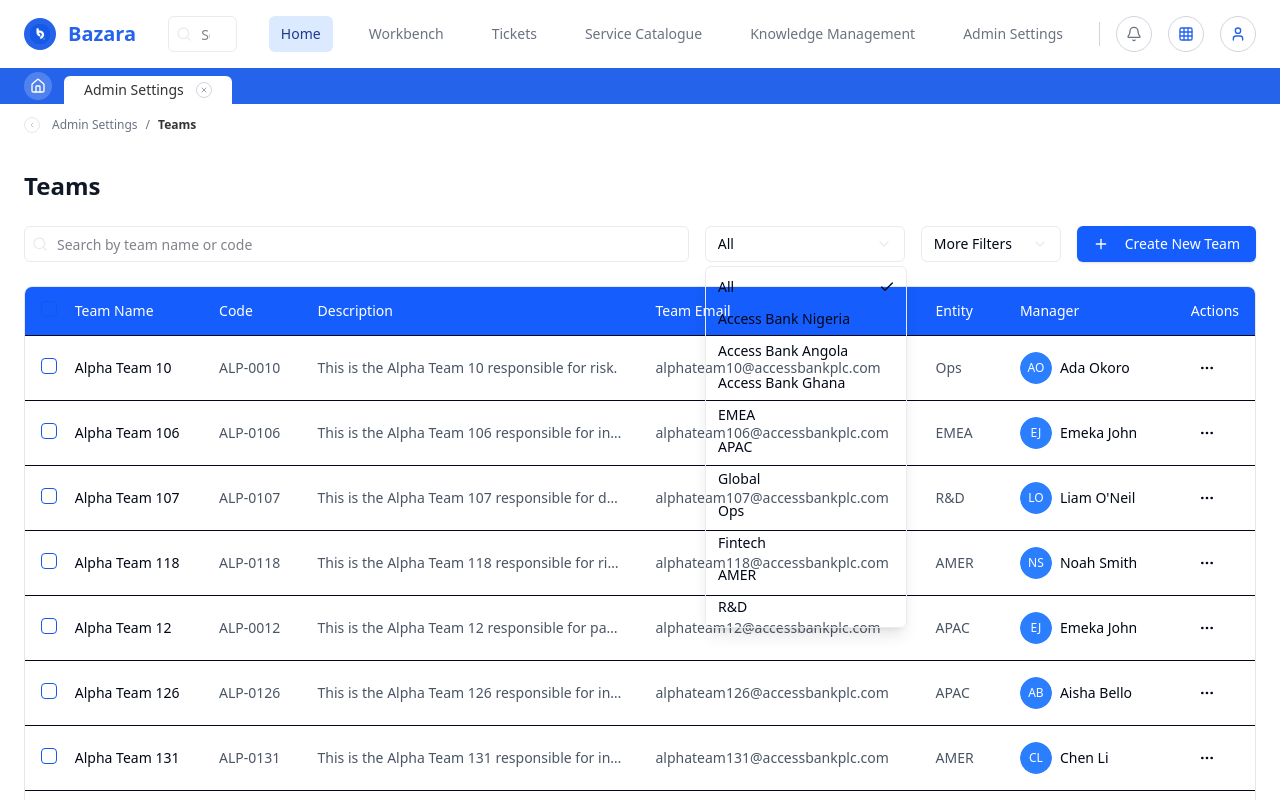
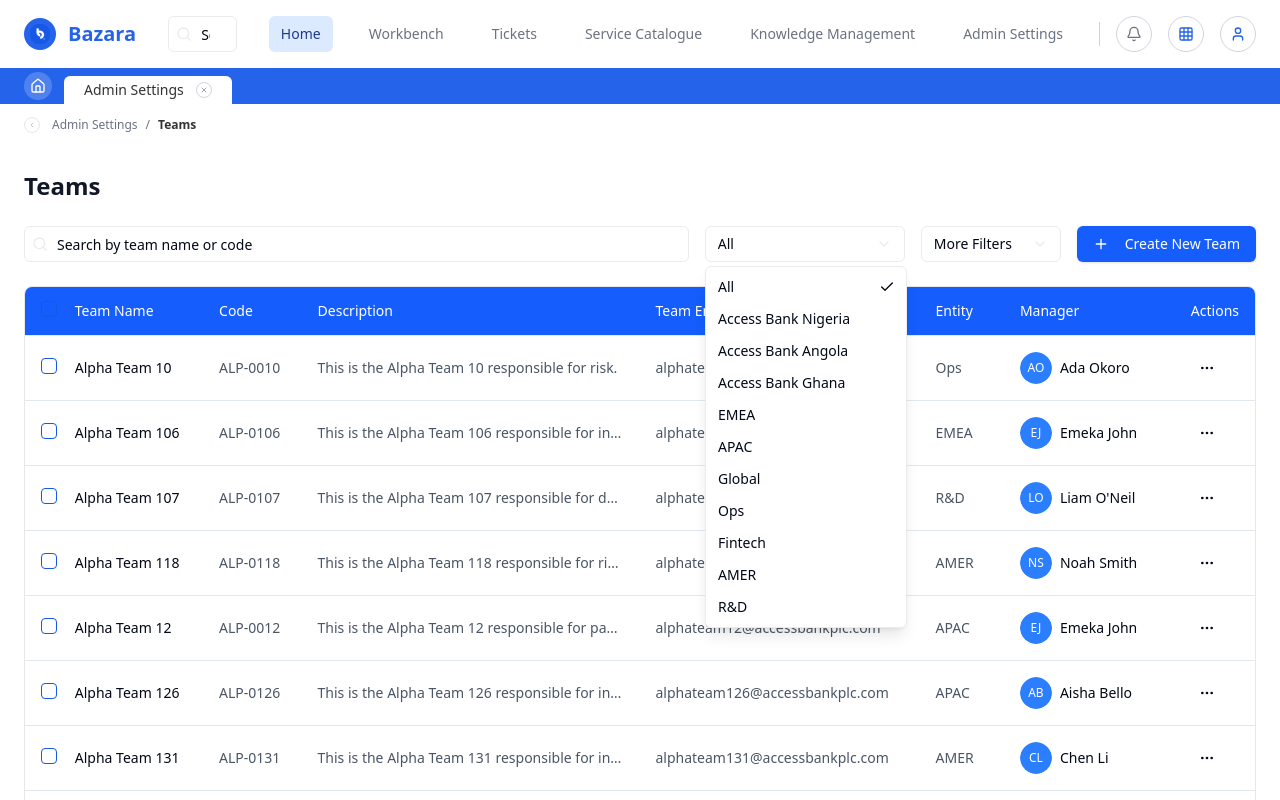
Before and after one commit to chukwuekeuzoma/team-management-ui, a Next.js app: page / in a window 1280 px wide. Both pictures are taken after a click on the button "All". Shown: the top 800 px of the page. Built offline with nearby package versions, Linux system fonts and the light colour scheme.

Commit message:
style: update Select component styles for improved accessibility and visual consistency

```diff
--- a/app/globals.css
+++ b/app/globals.css
@@ -27,6 +27,14 @@
   --color-icon-blue: var(--color-brand-bg);
   --color-button-border: var(--color-separator);
   --color-button-hover: #f9fafb;
+  --color-popover: #ffffff;
+  --color-popover-foreground: 222.2 84% 4.9%;
+  --color-accent: 210 40% 96%;
+  --color-accent-foreground: 222.2 47.4% 11.2%;
+  --color-muted: 210 40% 96%;
+  --color-muted-foreground: 215.4 16.3% 46.9%;
+  --color-border: 214.3 31.8% 91.4%;
+  --color-ring: 222.2 84% 4.9%;
 }
 
 /* Base layer for default look */
--- a/components/ui/Select/Select.tsx
+++ b/components/ui/Select/Select.tsx
@@ -19,14 +19,14 @@ const SelectTrigger = React.forwardRef<
   <SelectPrimitive.Trigger
     ref={ref}
     className={cn(
-      "flex h-9 w-full items-center justify-between whitespace-nowrap rounded-md border border-input bg-transparent px-3 py-2 text-sm data-[placeholder]:text-muted-foreground focus:outline-none focus:ring-1 focus:ring-ring disabled:cursor-not-allowed disabled:opacity-50 [&>span]:line-clamp-1",
+      "flex h-9 w-full items-center justify-between whitespace-nowrap rounded-md border border-input bg-white px-3 py-2 text-sm data-[placeholder]:text-muted-foreground focus:outline-none focus:ring-1 focus:ring-ring disabled:cursor-not-allowed disabled:opacity-50 [&>span]:line-clamp-1",
       className
     )}
     {...props}
   >
     {children}
     <SelectPrimitive.Icon asChild>
-      <ChevronDown className="h-4 w-4 text-input"/>
+      <ChevronDown className="h-4 w-4 text-input" />
     </SelectPrimitive.Icon>
   </SelectPrimitive.Trigger>
 ));
@@ -75,7 +75,7 @@ const SelectContent = React.forwardRef<
     <SelectPrimitive.Content
       ref={ref}
       className={cn(
-        "relative z-50 max-h-[--radix-select-content-available-height] min-w-[8rem] overflow-y-auto overflow-x-hidden rounded-md border border-input bg-popover text-popover-foreground shadow-lg data-[state=open]:animate-in data-[state=closed]:animate-out data-[state=closed]:fade-out-0 data-[state=open]:fade-in-0 data-[state=closed]:zoom-out-95 data-[state=open]:zoom-in-95 data-[side=bottom]:slide-in-from-top-2 data-[side=left]:slide-in-from-right-2 data-[side=right]:slide-in-from-left-2 data-[side=top]:slide-in-from-bottom-2 origin-[--radix-select-content-transform-origin]",
+        "relative z-50 max-h-[--radix-select-content-available-height] min-w-[8rem] overflow-y-auto overflow-x-hidden rounded-md border border-input bg-white text-popover-foreground shadow-lg data-[state=open]:animate-in data-[state=closed]:animate-out data-[state=closed]:fade-out-0 data-[state=open]:fade-in-0 data-[state=closed]:zoom-out-95 data-[state=open]:zoom-in-95 data-[side=bottom]:slide-in-from-top-2 data-[side=left]:slide-in-from-right-2 data-[side=right]:slide-in-from-left-2 data-[side=top]:slide-in-from-bottom-2 origin-[--radix-select-content-transform-origin]",
         position === "popper" &&
           "data-[side=bottom]:translate-y-1 data-[side=left]:-translate-x-1 data-[side=right]:translate-x-1 data-[side=top]:-translate-y-1",
         className
```
